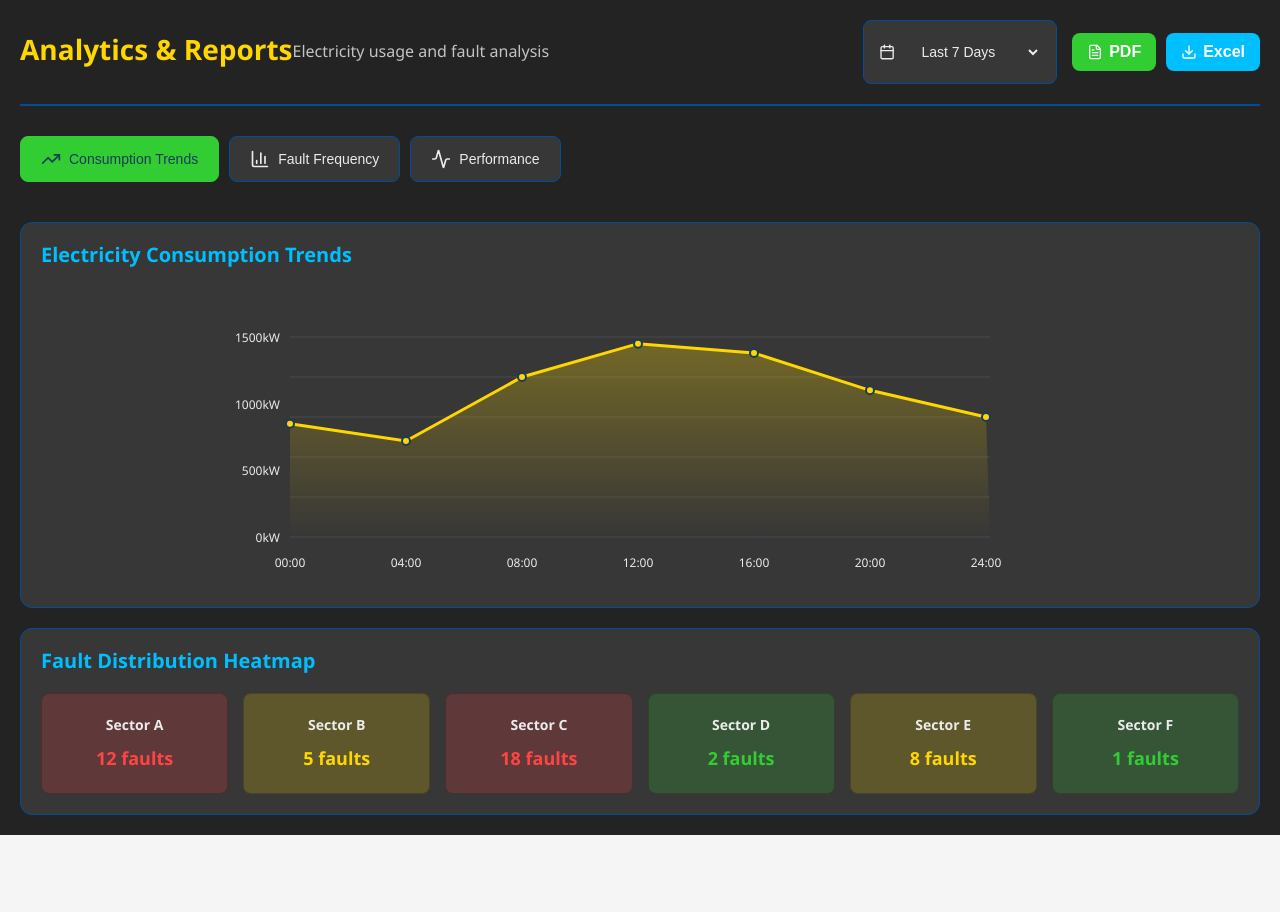
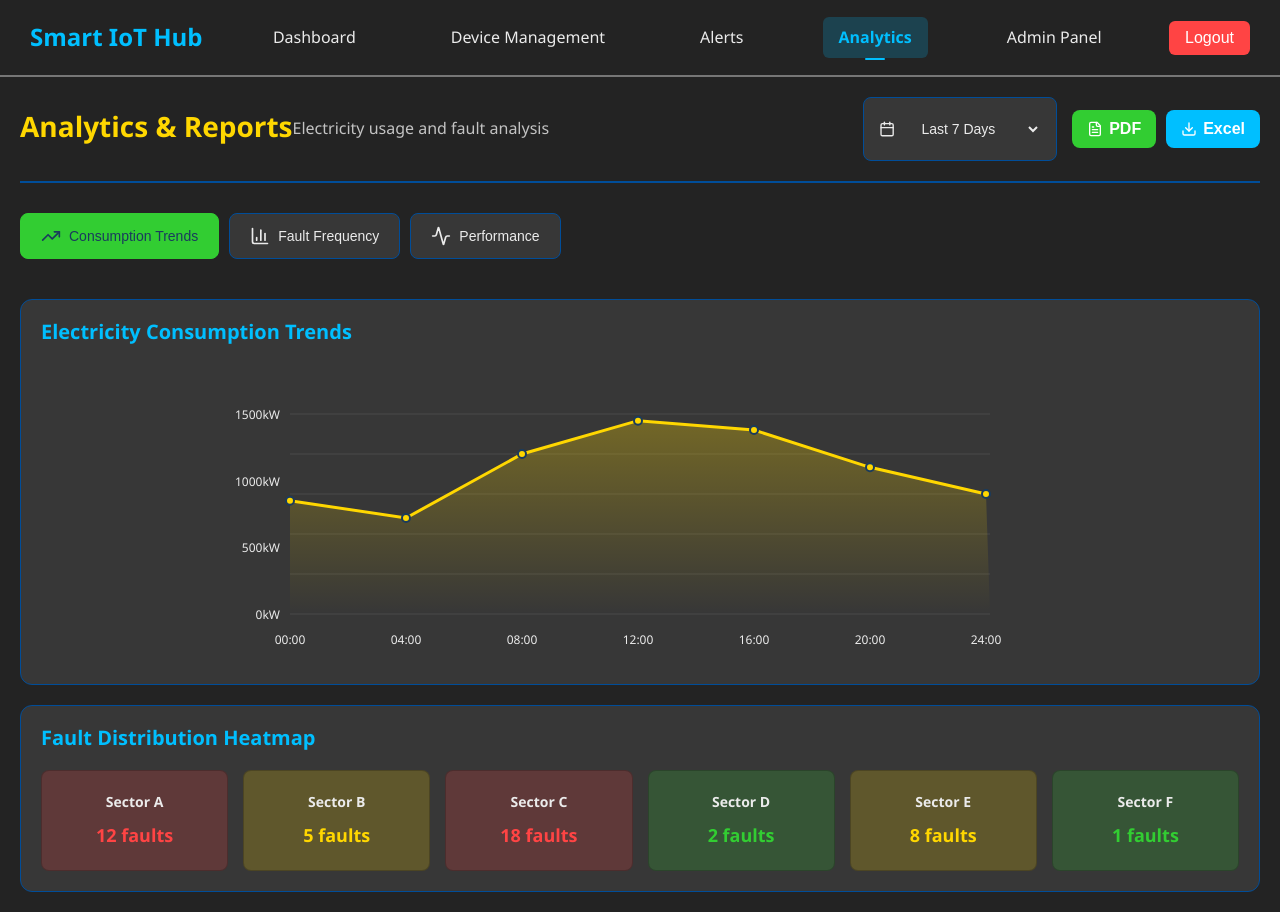
Before and after one commit to vedanth2174/Smart-India-Hackathon, a React (Vite) app in the folder frontend/: page /analytics in a window 1280 px wide. Before the commit the page ends 835 px from the top, so only its background shows below. Built offline with nearby package versions, Linux system fonts and the light colour scheme; sample sign-in values are in the browser's storage.

Commit message:
Links and Navbar

```diff
--- a/frontend/src/App.jsx
+++ b/frontend/src/App.jsx
@@ -1,5 +1,6 @@
 import { useState } from 'react'
-import { BrowserRouter as Router, Route, Routes, Navigate } from "react-router-dom";
+import { BrowserRouter as Router, Route, Routes, Navigate, RouterProvider } from "react-router-dom";
+import { createBrowserRouter } from 'react-router-dom';
 
 import Login from './components/login'
 import Dashboard from './components/dashboard'
@@ -7,6 +8,7 @@ import DeviceManagement from './components/devicemanagement'
 import Alerts from './components/alerts'
 import Analytics from './components/analytics'
 import AdminPanel from './components/adminpanel'
+import Navbar from './components/navbar'
 
 const ProtectedRoute = ({ children }) => {
   const token = localStorage.getItem("token"); // or sessionStorage
@@ -16,55 +18,77 @@ const ProtectedRoute = ({ children }) => {
   return children;
 };
 
-function App() {
-
+// Layout component that includes navbar for all protected routes
+const Layout = ({ children }) => {
   return (
     <>
-    <Router>
-      <Routes>
-        <Route path="/" element={<Login />} />
-        <Route
-          path="/dashboard"
-          element={
-            <ProtectedRoute>
-              <Dashboard />
-            </ProtectedRoute>
-          }
-        />
-        <Route
-          path="/device-management"
-          element={
-            <ProtectedRoute>
-              <DeviceManagement />
-            </ProtectedRoute>
-          }
-        />
-        <Route
-          path="/alerts"
-          element={
-            <ProtectedRoute>
-              <Alerts/>
-            </ProtectedRoute>
-          }
-        />
-        <Route
-          path="/analytics"
-          element={
-            <ProtectedRoute>
-              <Analytics/>
-            </ProtectedRoute>
-          }
-        />
-        <Route
-          path="/admin-panel"
-          element={
-            <ProtectedRoute>
-              <AdminPanel/>
-            </ProtectedRoute>
-          }
-        />
-      </Routes>
-    </Router>
+      <Navbar />
+      {children}
+    </>
+  );
+};
+
+const routes = createBrowserRouter([
+  {
+    path: "/",
+    element: <Login />
+  },
+  {
+    path: "/dashboard",
+    element: (
+      <ProtectedRoute>
+        <Layout>
+          <Dashboard />
+        </Layout>
+      </ProtectedRoute>
+    )
+  },
+  {
+    path: "/device-management",
+    element: (
+      <ProtectedRoute>
+        <Layout>
+          <DeviceManagement />
+        </Layout>
+      </ProtectedRoute>
+    )
+  },
+  {
+    path: "/alerts",
+    element: (
+      <ProtectedRoute>
+        <Layout>
+          <Alerts />
+        </Layout>
+      </ProtectedRoute>
+    )
+  },
+  {
+    path: "/analytics",
+    element: (
+      <ProtectedRoute>
+        <Layout>
+          <Analytics />
+        </Layout>
+      </ProtectedRoute>
+    )
+  },
+  {
+    path: "/admin-panel",
+    element: (
+      <ProtectedRoute>
+        <Layout>
+          <AdminPanel />
+        </Layout>
+      </ProtectedRoute>
+    )
+  }
+]);
+
+function App() {
+  return (
+    <>
+      <RouterProvider router={routes} />
     </>
   )
 }
--- /dev/null
+++ b/frontend/src/components/navbar.css
@@ -0,0 +1,174 @@
+/* Navbar Styles - Matching Dashboard Theme */
+
+
+
+
+.navbar {
+  background: #232323;
+  position: sticky;
+  top: 0;
+  z-index: 1000;
+  padding: 0;
+  border-bottom: 2px solid rgb(118, 118, 118);
+
+}
+
+.navbar-container {
+  width: 100%;
+  margin: 0 auto;
+  display: flex;
+  justify-content: space-between;
+  align-items: center;
+  padding: 20px 30px;
+  height: 75px;
+}
+
+.navbar-brand {
+  flex-shrink: 0;
+  justify-content: start;
+
+}
+
+.navbar-logo {
+  color: #00bfff;
+  text-decoration: none;
+  font-size: 1.5rem;
+  font-weight: bold;
+}
+
+.navbar-logo:hover {
+  color: #00bfff;
+  text-decoration: none;
+}
+
+.navbar-menu {
+  flex: 1;
+  display: flex;
+  justify-content: center;
+}
+
+.navbar-nav {
+  display: flex;
+  list-style: none;
+  margin: 0;
+  padding: 0;
+  gap: 20px;
+}
+
+.nav-item {
+  position: relative;
+}
+
+.nav-link {
+  color: #ebebeb;
+  text-decoration: none;
+  padding: 8px 16px;
+  border-radius: 6px;
+  font-weight: 500;
+  position: relative;
+  display: block;
+
+}
+
+
+.nav-link:focus {
+  color: #ebebeb !important;
+
+}
+
+.nav-link:active {
+  color: #ebebeb !important;
+
+}
+
+.nav-link.active {
+  background-color: rgba(0, 191, 255, 0.2);
+  color: #00bfff;
+  font-weight: 600;
+}
+
+.nav-link.active::after {
+  content: '';
+  position: absolute;
+  bottom: -2px;
+  left: 50%;
+  transform: translateX(-50%);
+  width: 20px;
+  height: 2px;
+  background-color: #00bfff;
+  border-radius: 1px;
+}
+
+.navbar-actions {
+  flex-shrink: 0;
+}
+
+.logout-btn {
+  background: #ff4444;
+  color: white;
+  border: none;
+  padding: 8px 16px;
+  border-radius: 6px;
+  cursor: pointer;
+  font-weight: 500;
+}
+
+.logout-btn:hover {
+  background: #e63939;
+}
+
+/* Mobile Responsive */
+@media (max-width: 768px) {
+  .navbar-container {
+    padding: 0 15px;
+    height: 50px;
+  }
+
+  .navbar-logo {
+    font-size: 1.2rem;
+  }
+
+  .navbar-nav {
+    gap: 10px;
+  }
+
+  .nav-link {
+    padding: 6px 12px;
+    font-size: 0.9rem;
+  }
+
+  .logout-btn {
+    padding: 6px 12px;
+    font-size: 0.9rem;
+  }
+}
+
+@media (max-width: 600px) {
+  .navbar-container {
+    flex-direction: column;
+    height: auto;
+    padding: 10px;
+  }
+
+  .navbar-menu {
+    margin: 10px 0;
+  }
+
+  .navbar-nav {
+    flex-wrap: wrap;
+    justify-content: center;
+    gap: 8px;
+  }
+
+  .nav-link {
+    padding: 6px 10px;
+    font-size: 0.85rem;
+  }
+}
+
+/* Focus styles for accessibility */
+.nav-link:focus,
+.logout-btn:focus {
+  outline: none;
+  box-shadow: none;
+}
--- /dev/null
+++ b/frontend/src/components/navbar.jsx
@@ -0,0 +1,85 @@
+import React from 'react'
+import { Link, useLocation, useNavigate } from 'react-router-dom'
+import './navbar.css'
+
+const Navbar = () => {
+  const location = useLocation()
+  const navigate = useNavigate()
+
+  const handleLogout = () => {
+    localStorage.removeItem('token')
+    navigate('/')
+  }
+
+  const isActive = (path) => {
+    return location.pathname === path
+  }
+
+  return (
+    <nav className="navbar">
+      <div className="navbar-container">
+        <div className="navbar-brand">
+          <Link to="/dashboard" className="navbar-logo">
+            Smart IoT Hub
+          </Link>
+        </div>
+
+        <div className="navbar-menu">
+          <ul className="navbar-nav">
+            <li className="nav-item">
+              <Link
+                to="/dashboard"
+                className={`nav-link ${isActive('/dashboard') ? 'active' : ''}`}
+              >
+                Dashboard
+              </Link>
+            </li>
+            <li className="nav-item">
+              <Link
+                to="/device-management"
+                className={`nav-link ${isActive('/device-management') ? 'active' : ''}`}
+              >
+                Device Management
+              </Link>
+            </li>
+            <li className="nav-item">
+              <Link
+                to="/alerts"
+                className={`nav-link ${isActive('/alerts') ? 'active' : ''}`}
+              >
+                Alerts
+              </Link>
+            </li>
+            <li className="nav-item">
+              <Link
+                to="/analytics"
+                className={`nav-link ${isActive('/analytics') ? 'active' : ''}`}
+              >
+                Analytics
+              </Link>
+            </li>
+            <li className="nav-item">
+              <Link
+                to="/admin-panel"
+                className={`nav-link ${isActive('/admin-panel') ? 'active' : ''}`}
+              >
+                Admin Panel
+              </Link>
+            </li>
+          </ul>
+        </div>
+
+        <div className="navbar-actions">
+          <button
+            onClick={handleLogout}
+            className="logout-btn"
+          >
+            Logout
+          </button>
+        </div>
+      </div>
+    </nav>
+  )
+}
+
+export default Navbar
```
Also changed, not shown: frontend/src/components/footer.jsx (added).
